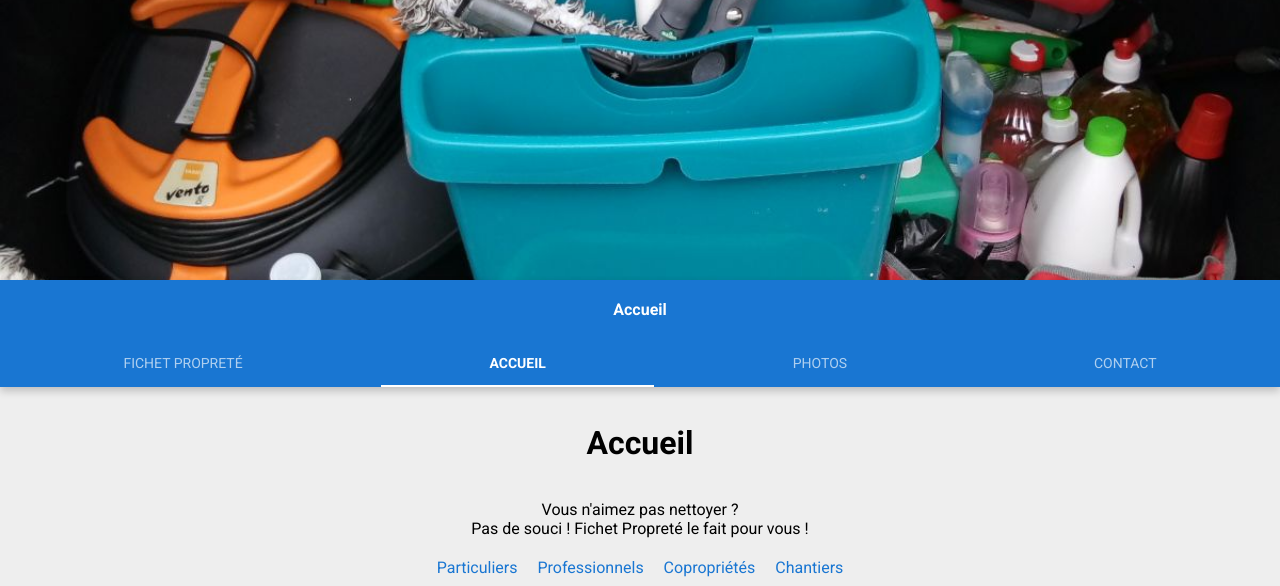
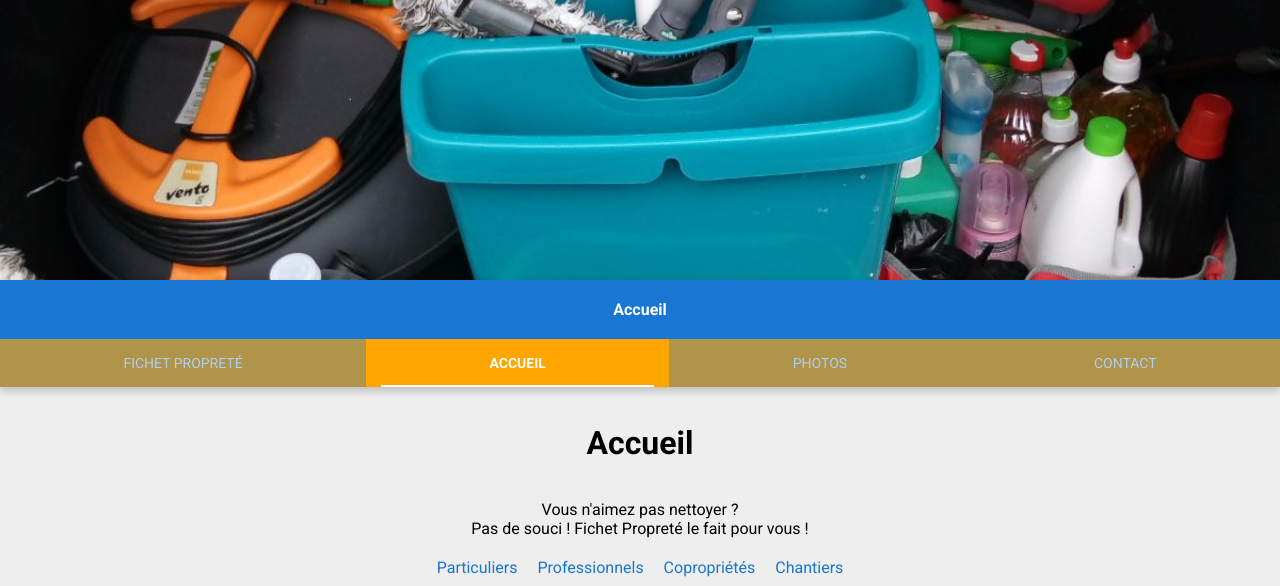
Before and after one commit to matteokeole/FichetProprete, a PHP site: page / in a window 1280 px wide. Shown: the top 586 px of the page. Run offline with PHP 8.4, Linux system fonts and the light colour scheme.

Commit message:
Update nav.css

```diff
--- a/assets/css/nav.css
+++ b/assets/css/nav.css
@@ -11,6 +11,7 @@ nav .btn {
 	flex-grow: 1;
 	position: relative;
 	opacity: 0.65;
+	background-color: orange;
 	color: var(--secondary);
 	font-size: 14px
 }
```
